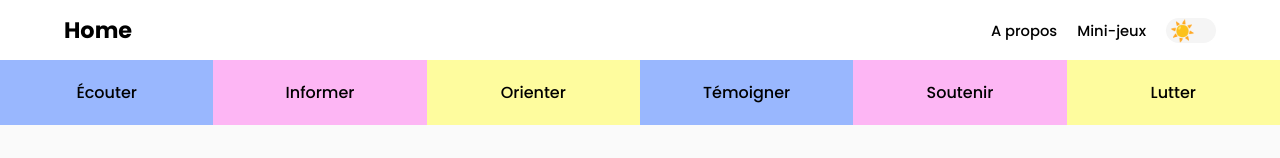
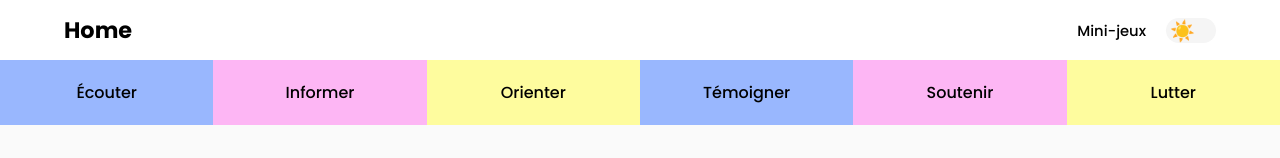
Before and after one commit to romainfrezier/NuitDeLInfo2022, a React (Create React App) app: page / in a window 1280 px wide. Shown: the top 158 px of the page. Built offline with nearby package versions, Linux system fonts and the light colour scheme.

Commit message:
Deleting about page and removing it from nav and router

```diff
--- a/src/components/Header/Header.jsx
+++ b/src/components/Header/Header.jsx
@@ -15,9 +15,6 @@ const Header = () => {
             <a href="/" className="sideTitle text">Home</a>
             <nav id="basicNav">
                 <div className="container">
-                    <Link to="/about" className="text">A propos</Link>
-                </div>
-                <div className="container">
                     <Link to="/minijeux" className="text">Mini-jeux</Link>
                 </div>
                 <ThemeSwitcher />
@@ -31,11 +28,9 @@ const Header = () => {
                 {burgerOpen &&
                     <div className="modal">
                         <div className="container">
-                            <a className="burgerNav">A propos</a>
-                        </div>
-                        <div className="container">
                             <a className="burgerNav">Mini-jeux</a>
                         </div>
+                        <ThemeSwitcher />
                     </div>
                 }
             </div>
--- a/src/router/Router.jsx
+++ b/src/router/Router.jsx
@@ -10,7 +10,6 @@ function Router() {
     return (
         <Routes>
             <Route path="/" element={<Home />} />
-            <Route path="/about" element={<About />} />
             <Route path="/minijeux" element={<MiniJeux />}/>
             <Route path="/minijeux/quizz" element={<Quizz/>}/>
             <Route path="/*" element={<ErrorPage errorMessage="Error 404"/>} />
```
Also changed, not shown: src/pages/About/About.jsx (deleted, +0 -9 lines), src/styles/pages/about.scss (deleted).
